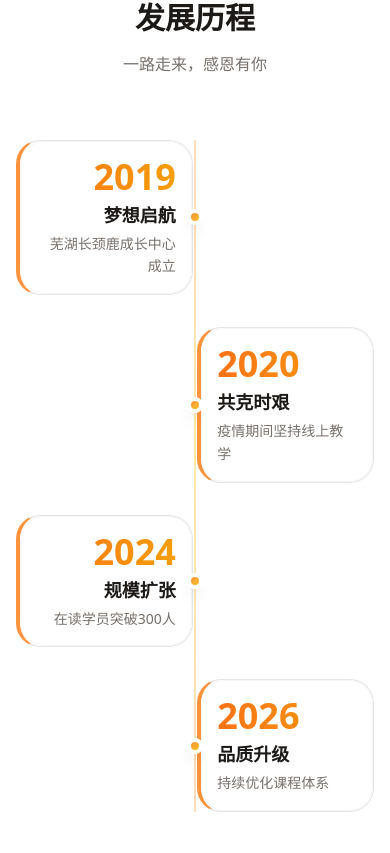
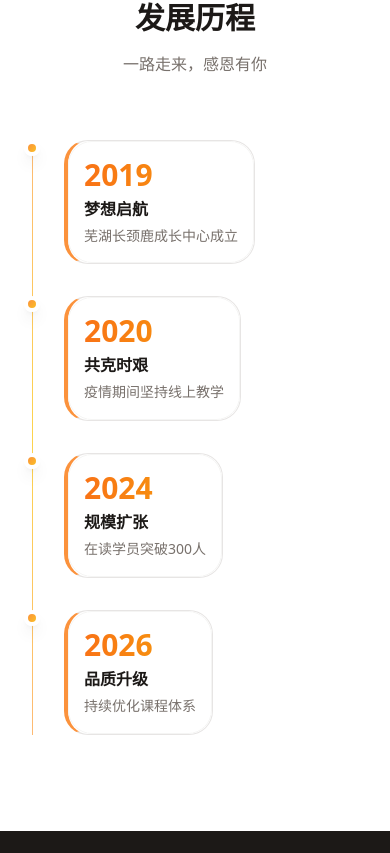
Before and after one commit to tujunjie003/WUHUGIRAFFE-WEB, a Next.js app: page /WUHUGIRAFFE-WEB/about in a window 390 px wide. Shown: the part 2451-3304 px from the top of the page. Built offline with nearby package versions, Linux system fonts and the light colour scheme.

Commit message:
taste: 发展历程响应式布局 - 手机单列居中/桌面左右交替

```diff
--- a/app/about/page.tsx
+++ b/app/about/page.tsx
@@ -140,7 +140,7 @@ export default function AboutPage() {
           </div>
 
           <div className="relative">
-            <div className="absolute left-1/2 top-0 bottom-0 w-px bg-gradient-to-b from-orange-300 via-amber-300 to-orange-300 -translate-x-1/2" />
+            <div className="absolute left-4 md:left-1/2 top-0 bottom-0 w-px bg-gradient-to-b from-orange-300 via-amber-300 to-orange-300 md:-translate-x-1/2" />
 
             <div className="space-y-8">
               {MILESTONES.map((m, i) => (
@@ -150,16 +150,17 @@ export default function AboutPage() {
                   whileInView={{ opacity: 1, y: 0 }}
                   viewport={{ once: true }}
                   transition={{ duration: 0.5 }}
-                  className={`relative flex items-center ${i % 2 === 0 ? 'justify-start' : 'justify-end'}`}
+                  className="relative flex items-start md:items-center"
                 >
-                  <div className={`w-7/12 ${i % 2 === 0 ? 'pr-8 text-right' : 'pl-8'}`}>
-                    <Card className="p-4 border-l-4 border-l-orange-400 hover:shadow-lg transition-shadow">
-                      <div className="text-4xl font-bold bg-gradient-to-r from-orange-500 to-amber-500 bg-clip-text text-transparent mb-1">{m.year}</div>
-                      <h3 className="text-lg font-semibold text-stone-900 mb-1">{m.title}</h3>
+                  <div className="hidden md:block absolute left-1/2 w-4 h-4 rounded-full bg-gradient-to-br from-orange-400 to-amber-400 border-4 border-white shadow-lg -translate-x-1/2 z-10" />
+                  <div className={`pl-12 md:pl-0 md:w-7/12 ${i % 2 === 0 ? 'md:pr-8 md:text-right' : 'md:pl-8'} text-left`}>
+                    <div className="md:hidden absolute left-4 w-4 h-4 rounded-full bg-gradient-to-br from-orange-400 to-amber-400 border-4 border-white shadow-lg -translate-x-1/2 z-10" />
+                    <Card className="p-4 border-l-4 border-l-orange-400 hover:shadow-lg hover:border-l-orange-500 transition-shadow">
+                      <div className="text-3xl md:text-4xl font-bold bg-gradient-to-r from-orange-500 to-amber-500 bg-clip-text text-transparent mb-1">{m.year}</div>
+                      <h3 className="text-base md:text-lg font-semibold text-stone-900 mb-1">{m.title}</h3>
                       <p className="text-stone-500 text-sm leading-relaxed">{m.desc}</p>
                     </Card>
                   </div>
-                  <div className="absolute left-1/2 w-4 h-4 rounded-full bg-gradient-to-br from-orange-400 to-amber-400 border-4 border-white shadow-lg -translate-x-1/2 z-10" />
                 </motion.div>
               ))}
             </div>
```
